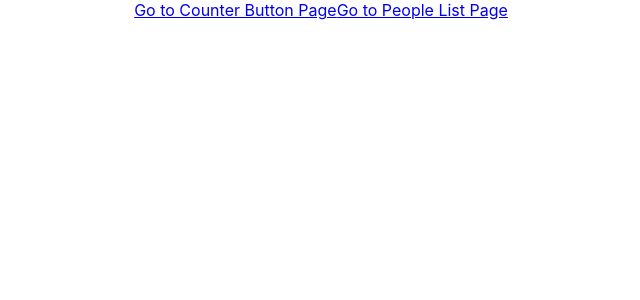
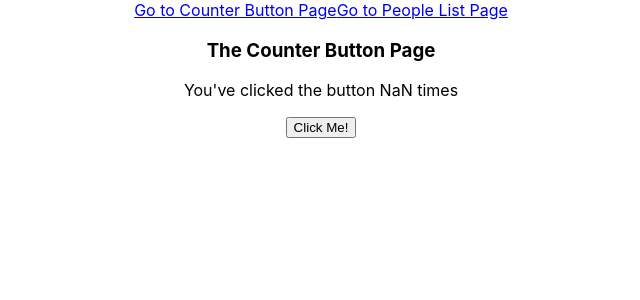
Before and after one commit to AkiraKane/react-shaun-oreilly, a React (Create React App) app: page /counter in a window 1280 px wide. Shown: the top 300 px of the page, without its empty margins (319-959 px from the left). Built offline with nearby package versions, Linux system fonts and the light colour scheme.

Commit message:
chapter 3 React Router

```diff
--- a/src/App.js
+++ b/src/App.js
@@ -5,8 +5,8 @@ import {Greeting} from './Greeting'
 import { PeopleList } from "./PeopleList"
 import { CounterButton } from "./CounterButton"
 import { CongratulationsMessage } from "./CongratulationsMessage"
-import { BrowserRouter as Router, Route, Link } from "react-router-dom"
-import { HomePage, CounterButtonPage, PeopleListPage} from "./pages"
+import { BrowserRouter as Router, Route, Link, Switch } from "react-router-dom"
+import { HomePage, CounterButtonPage, PeopleListPage, NotFoundPage, ProtectedPage} from "./pages"
 
 const people = [{
   name: "Ming",
@@ -39,15 +39,23 @@ function App() {
       <Router>
         <Link to="/counter">Go to Counter Button Page</Link>
         <Link to="/people-list">Go to People List Page</Link>
+        <Switch>
           <Route path="/" exact>
             <HomePage />
           </Route>
-        <Route path="/counter/:name">
+          <Route path="/counter">
             <CounterButtonPage />
           </Route>
           <Route path="/people-list">
             <PeopleListPage />
           </Route>
+          <Route path="/protected">
+            <ProtectedPage />
+          </Route>
+          <Route>
+            <NotFoundPage />
+          </Route>
+        </Switch>
       </Router>
     </div>
   );
--- a/src/pages/CounterButtonPage.js
+++ b/src/pages/CounterButtonPage.js
@@ -6,11 +6,11 @@ import { parse } from "query-string"
 
 export const CounterButtonPage = () => {
 
-    const { name } = useParams()
+    // const { name } = useParams()
     const location = useLocation()
-    console.log(parse(location.search))
+    const startingValue = parse(location.search).startingValue
 
-    const [numberOfClicks, setNumberOfClicks] = useState(0)
+    const [numberOfClicks, setNumberOfClicks] = useState(Number(startingValue))
 
     const [hideMessage, setHideMessage] = useState(false)
 
@@ -18,7 +18,7 @@ export const CounterButtonPage = () => {
 
     return (
         <>
-        <h3>{name}'s Counter Button Page</h3>
+        <h3>The Counter Button Page</h3>
           {hideMessage
           ? null
           : <CongratulationsMessage
--- /dev/null
+++ b/src/pages/NotFoundPage.js
@@ -0,0 +1,5 @@
+import React from "react"
+
+export const NotFoundPage = () => (
+    <h1>404: Page Not Found</h1>
+)
--- /dev/null
+++ b/src/pages/ProtectedPage.js
@@ -0,0 +1,15 @@
+import React, { useEffect } from "react"
+import { Redirect, useHistory } from "react-router-dom"
+
+export const ProtectedPage = () => {
+    const history = useHistory()
+    const isAuthed = false
+
+    useEffect(() => {
+        if(!isAuthed) {
+            history.push("/")
+        }
+    })
+
+    return ( <h1>Only authed users should be able to see this!</h1> )
+}
--- a/src/pages/index.js
+++ b/src/pages/index.js
@@ -1,3 +1,5 @@
 export { CounterButtonPage } from "./CounterButtonPage"
 export { HomePage } from "./HomePage"
 export { PeopleListPage } from "./PeopleListPage"
+export { NotFoundPage } from "./NotFoundPage"
+export { ProtectedPage } from "./ProtectedPage"
```
Lines whose indentation alone changed are shown as unchanged.
